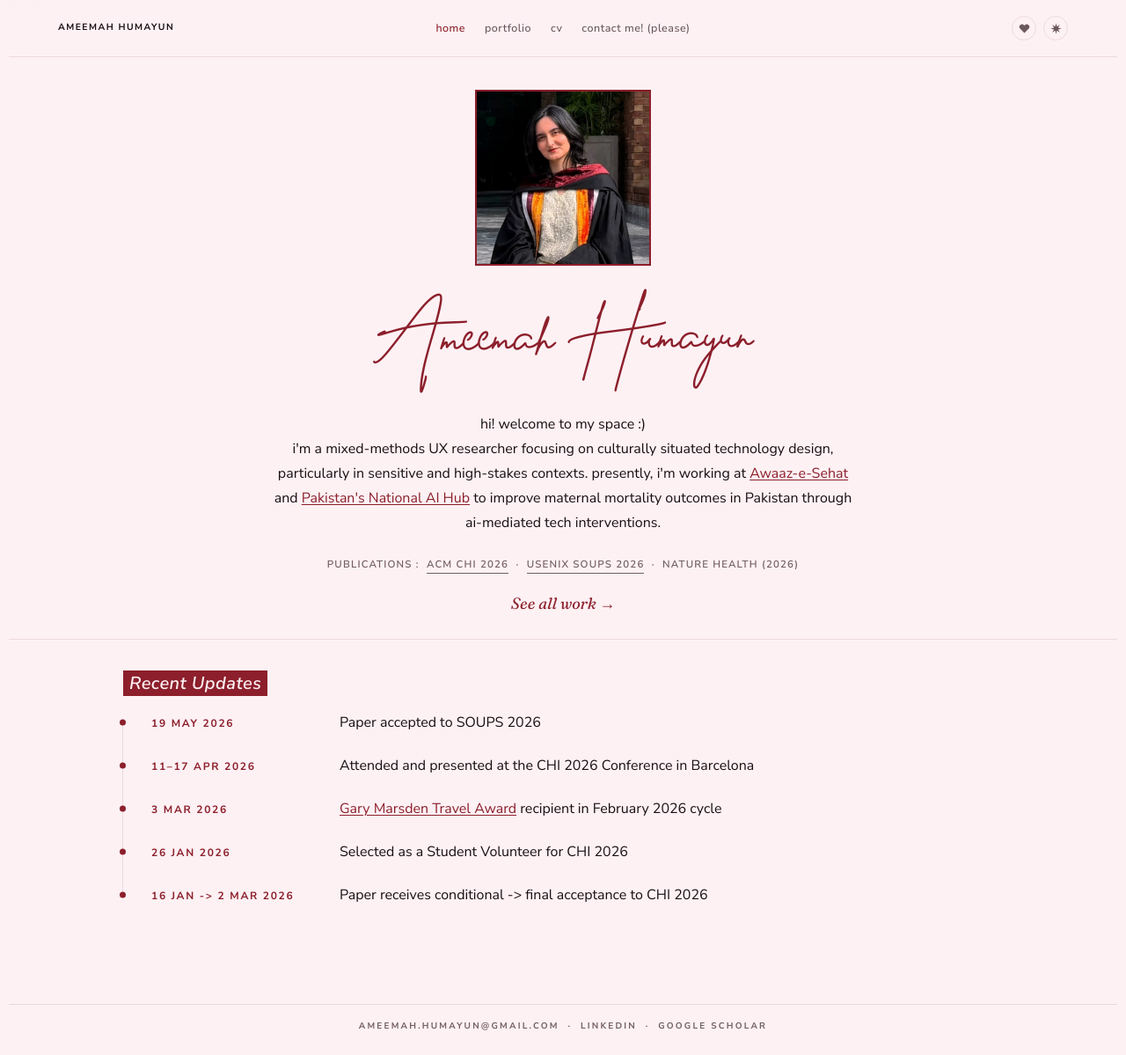
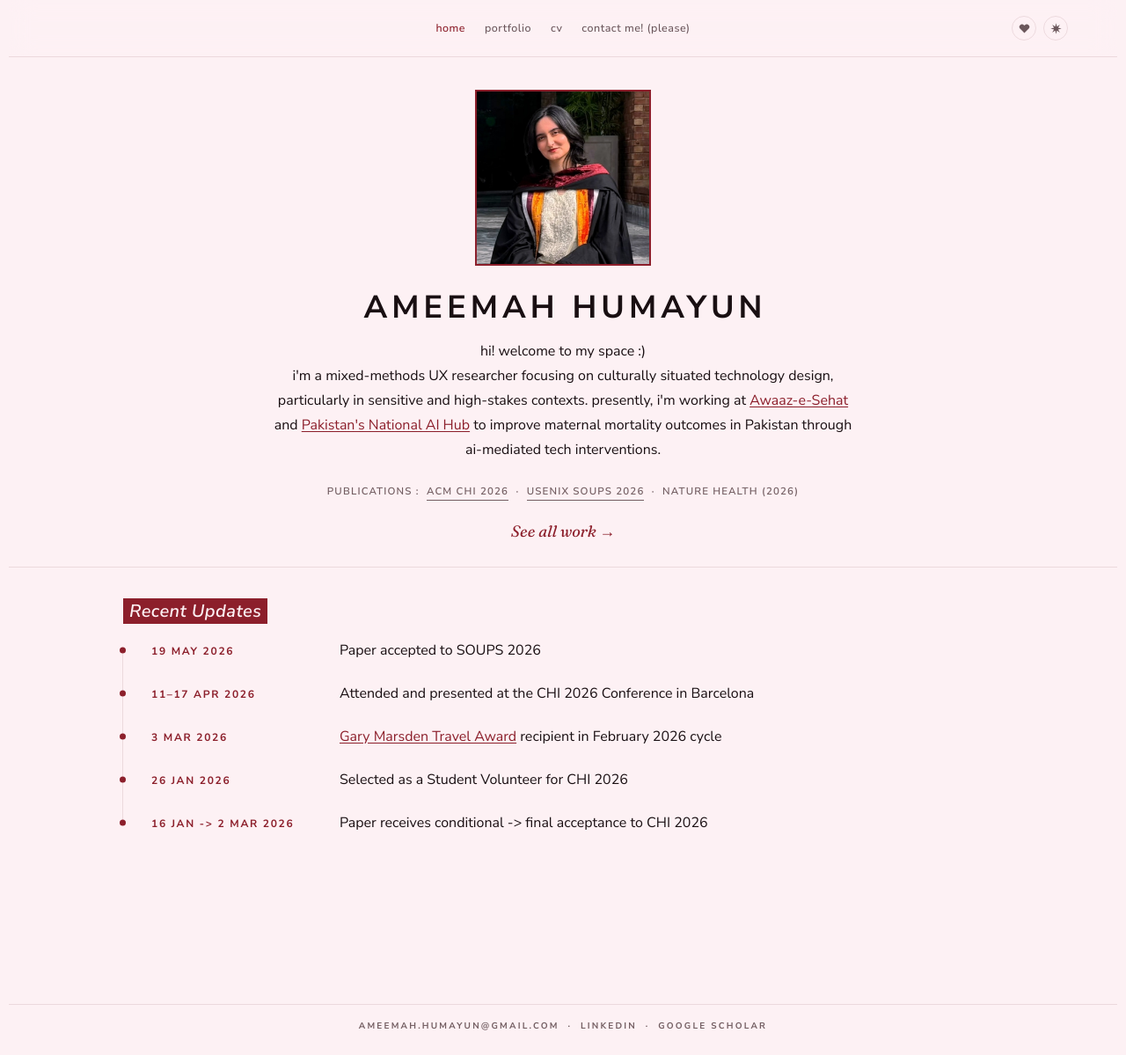
Before and after one commit to ameemahumayun/ameemahumayun.github.io, a Jekyll site: the page built from index.html, in a window 1280 px wide and 1199 px high. Shown: the whole window at 88% size. Built offline with Jekyll 4.4.1, drawn with Linux system fonts in a browser that asks for light colours.

Commit message:
Name in the nav brand's style on the homepage; remove it from the nav
Homepage name: drops the Darlington signature for the look the nav's
corner name had (body font, bold, uppercase, --tracking-wider, strong
text color), at heading size clamp(1.5rem, 3.2vw, 2.25rem). A
padding-left equal to the tracking offsets the trailing letter-space so
the letters sit on true center. Its phone-only signature size rule and
the extra descender clearance are gone.

Nav: the corner name and its styles are removed. The desktop grid keeps
an empty left column so the links stay on true center with the toggles
right; on phones links and toggles stack, both centered.

Co-Authored-By: Claude Opus 5.5 <noreply@anthropic.com>
Claude-Session: https://claude.ai/code/session_01RzgRSrTmedEEfQSDh9yj4S

```diff
--- a/_includes/nav.html
+++ b/_includes/nav.html
@@ -5,9 +5,6 @@
 {%- endcomment -%}
 <nav class="nav">
   <div class="nav__inner">
-    <div class="nav__brand">
-      <a class="nav__home" href="{{ '/' | relative_url }}">Ameemah Humayun</a>
-    </div>
     <ul class="nav__links">
       {%- for link in site.nav_links %}
       <li><a href="{{ link.url | relative_url }}"{% if page.active == link.key %} aria-current="page"{% endif %}>{{ link.label }}</a></li>
--- a/assets/css/components.css
+++ b/assets/css/components.css
@@ -184,9 +184,21 @@
   max-width: var(--container-wide);
 }
 /* Name centered across the full hero width, above the two-column row. */
+/* Same look the nav's corner name used to have: body font, bold,
+   uppercase, wide tracking, strong text color — just at heading size.
+   letter-spacing also adds space after the last letter, so an equal
+   padding-left keeps the visible letters truly centered. */
 .hero__name {
   text-align: center;
   margin-left: 0;
+  font-family: var(--font-body);
+  font-weight: var(--weight-bold);
+  text-transform: uppercase;
+  letter-spacing: var(--tracking-wider);
+  padding-left: var(--tracking-wider);
+  color: var(--color-text-strong);
+  font-size: clamp(1.5rem, 3.2vw, 2.25rem);
+  line-height: var(--leading-tight);
 }
 /* Text column + circular portrait, side by side — top of the portrait
    lines up with the top of the paragraph, bottom with "See all work"
@@ -270,23 +282,12 @@
      with !important since nothing less specific beats an inline style. */
   .hero__name {
     margin-top: 0.5rem !important;
-    margin-bottom: 1.25rem !important;  /* clears the y's descender */
+    margin-bottom: 0.75rem !important;
   }
   .hero--profile .eyebrow-rule {
     white-space: normal;
     font-size: 11.5px;
     letter-spacing: var(--tracking-widest);
-  }
-}
-@media (max-width: 600px) {
-  /* The desktop clamp's floor (3.75rem) doesn't shrink further at phone
-     widths, so the name wrapped to two tightly-stacked lines whose tall
-     ascenders/descenders crowded into each other. One clean line reads
-     better than a cramped wrap. (.signature-text.hero__name, not just
-     .hero__name, to outrank .signature-text's own font-size — same
-     specificity, but .signature-text is later in the cascade.) */
-  .signature-text.hero__name {
-    font-size: 11vw;
   }
 }
 
--- a/assets/css/layout.css
+++ b/assets/css/layout.css
@@ -29,43 +29,20 @@
   padding: 18px var(--gutter-nav);
 }
 
-/* Three columns: name left, page links centered across the whole bar
-   (equal 1fr side columns keep them on the true center regardless of how
-   wide the name or the toggle buttons are), toggle buttons right. */
+/* Three columns: an empty one left, page links centered across the whole
+   bar (equal 1fr side columns keep them on the true center regardless of
+   how wide the toggle buttons are), toggle buttons right. */
 .nav__inner {
   max-width: 100%;
   margin: 0 auto;
   display: grid;
   grid-template-columns: 1fr auto 1fr;
-  grid-template-areas: "brand links icons";
+  grid-template-areas: ". links icons";
   align-items: center;
   gap: var(--space-3);
 }
-.nav__brand { grid-area: brand; }
 .nav__links { grid-area: links; }
 .nav__icons { grid-area: icons; justify-self: end; }
-
-/* Brand: the NAME is the home link and behaves like "home". */
-.nav__brand {
-  font-size: 0.65rem;
-  letter-spacing: var(--tracking-wider);
-  text-transform: uppercase;
-  font-weight: var(--weight-semibold);
-  display: flex;
-  align-items: center;
-  gap: 10px;
-}
-.nav__home {
-  color: var(--color-text-strong);
-  font-weight: var(--weight-bold);
-  padding-bottom: 2px;
-  border-bottom: 1px solid transparent;
-  transition: color var(--duration) var(--ease), border-color var(--duration) var(--ease);
-}
-.nav__home:hover {
-  color: var(--color-accent);
-  border-bottom-color: var(--color-accent);
-}
 
 .nav__links {
   display: flex;
@@ -192,13 +169,14 @@ padding-top: 0;
 @media (max-width: 480px) {
   /* Keep the four short links visible on phones; let them wrap/shrink
      rather than hiding them. Stack name + links if needed. */
-  /* Name and toggles share the top row; links get a centered row of
-     their own underneath. */
+  /* Too narrow to fit the links and the toggles on one centered row:
+     stack them, both centered — links on top, toggles underneath. */
   .nav__inner {
-    grid-template-columns: 1fr auto;
-    grid-template-areas: "brand icons" "links links";
-    gap: 10px 14px;
+    grid-template-columns: 1fr;
+    grid-template-areas: "links" "icons";
+    gap: 10px;
   }
+  .nav__icons { justify-self: center; }
   .nav__links { gap: 14px; flex-wrap: wrap; justify-content: center; }
   .nav__links a { font-size: 11px; letter-spacing: 0.06em; }
 }
--- a/index.html
+++ b/index.html
@@ -9,7 +9,7 @@ description: Mixed-methods UX researcher working on human-centered AI for health
 <header class="hero hero--profile">
   <div class="hero__inner">
     <img class="hero__portrait" src="{{ '/assets/images/me.jpeg' | relative_url }}" alt="Portrait of Ameemah Humayun" width="600" height="802">
-    <h1 class="signature-text hero__name" style="margin-top:0;margin-bottom:1.75rem;">Ameemah Humayun</h1>
+    <h1 class="hero__name" style="margin-top:0;margin-bottom:1rem;">Ameemah Humayun</h1>
     <div class="hero__row hero__row--solo">
       <div class="hero__text">
         <p class="lead" style="max-width:660px;font-size:var(--text-base);line-height:1.75;margin-top:0;margin-bottom:1.5rem;">hi! welcome to my space :)<br>i'm a mixed-methods UX researcher focusing on culturally situated technology design, particularly in sensitive and high-stakes contexts. presently, i'm working at <a href="https://or.lums.edu.pk/research-project/lums-faculty-showcases-bill-melinda-gates-foundation-funded-project-78th-un" target="_blank" rel="noopener" class="link-teal">Awaaz-e-Sehat</a> and <a href="https://lums.edu.pk/news/lums-awarded-major-grant-establish-pakistans-first-national-ai-hub" target="_blank" rel="noopener" class="link-teal">Pakistan's National AI Hub</a> to improve maternal mortality outcomes in Pakistan through ai-mediated tech interventions.</p>
```
